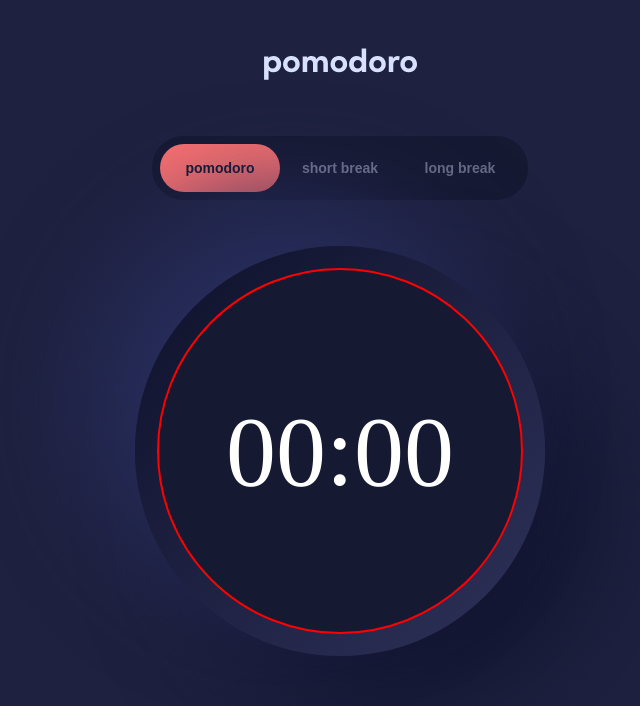
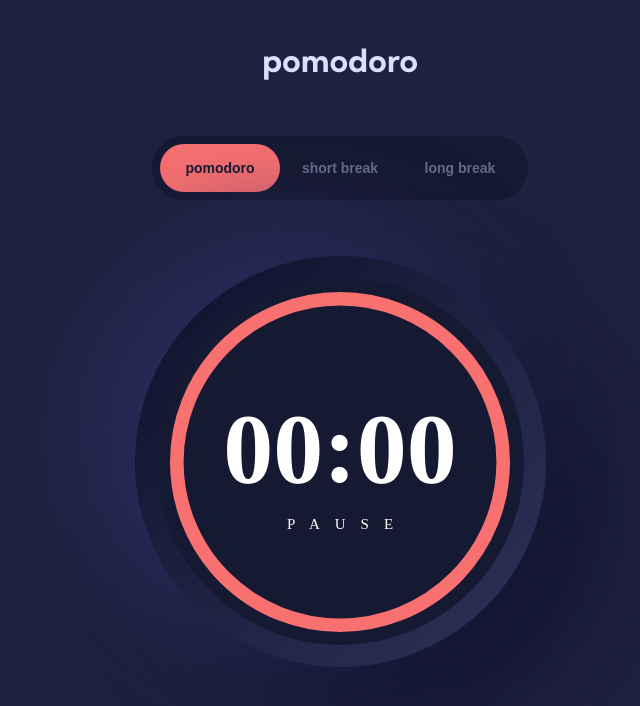
Before and after one commit to Jamario/pomodoro, a React (Create React App) app: page / in a window 1280 px wide. Shown: the top 706 px of the page, without its empty margins (300-940 px from the left). Built offline with nearby package versions, Linux system fonts and the light colour scheme.

Commit message:
Session2. Circular progress bar initial styles.

```diff
--- a/src/components/Timers/Pomodoro/Pomodoro.module.css
+++ b/src/components/Timers/Pomodoro/Pomodoro.module.css
@@ -1,4 +1,3 @@
 .container{
-    font-size: 10rem;
     color: white;
 }
--- a/src/components/Timers/Timer/Timer.module.css
+++ b/src/components/Timers/Timer/Timer.module.css
@@ -1,23 +1,70 @@
 .container{
-    font-size: 10rem;
     color: white;
 }
 
 .outerRing{
     background: linear-gradient(315deg, #2E325A 0%, #0E112A 100%);
-    box-shadow: -50px -50px 100px #272C5A, 50px 50px 100px #121530;
-    border-radius: 100%;
+    box-shadow: -50px -25px 100px #272C5A, 50px 50px 100px #121530;
+    border-radius: 50%;
     padding: 22px;
 }
 
 .innerRing{
     background-color: var(--color-dark-blue);
-    border: 2px solid red;
-    border-radius: 100%;
-    display: flex;
+    border-radius: 50%;
+    padding: 13.5px;
+    /* display: flex;
     flex-direction: row;
     align-items: center;
     justify-content: center;
     height: 366px;
-    width: 366px;
+    width: 366px;  */
 }
+
+.timeface {
+    background-color: var(--color-dark-blue);
+    /* background-color: transparent; */
+    border-radius: 50%;
+    display: flex;
+    flex-direction: column;
+    align-items: center;
+    justify-content: center;
+    height: 340px;
+    width: 340px;
+    position: relative;
+}
+
+
+.time{
+    font-size: 10rem;
+    font-weight: bold;
+    margin-bottom: 10px;
+    z-index: 5;
+}
+
+.pause{
+    font-size: 1.5rem;
+    letter-spacing: 15px;
+    padding-left: 15px;
+    text-transform: uppercase;
+    z-index: 5;
+}
+
+
+.svgContainer {
+    position: absolute;
+    top: 0;
+    left: 0;
+}
+
+.svgContainer svg {
+    height: 340px;
+    width: 340px;
+}
+
+.progressBar {
+    fill: none;
+    stroke: var(--color-orange);
+    stroke-width: 4%;
+    stroke-linecap: round;
+}
--- a/src/components/Timers/Timer/Timer.tsx
+++ b/src/components/Timers/Timer/Timer.tsx
@@ -4,7 +4,17 @@ const Timer = (): JSX.Element => {
     return (
         <div>
             <div className={styles.outerRing}>
-                <div className={styles.innerRing}>00:00</div>
+                <div className={styles.innerRing}>
+                    <div className={styles.timeface}>
+                        <div className={styles.svgContainer}>
+                            <svg xmlns="http://www.w3.org/2000/svg">
+                                <circle cx="50%" cy="50%" r="48%" className={styles.progressBar} />
+                            </svg>
+                        </div>
+                        <p className={styles.time}>00:00</p>
+                        <p className={styles.pause}>PAUSE</p>
+                    </div>
+                </div>
             </div>
         </div>
     );
--- a/src/components/Timers/Timers.module.css
+++ b/src/components/Timers/Timers.module.css
@@ -1,3 +1,3 @@
 .container {
-    margin-top: 46px;
+    margin-top: 56px;
 }
```
